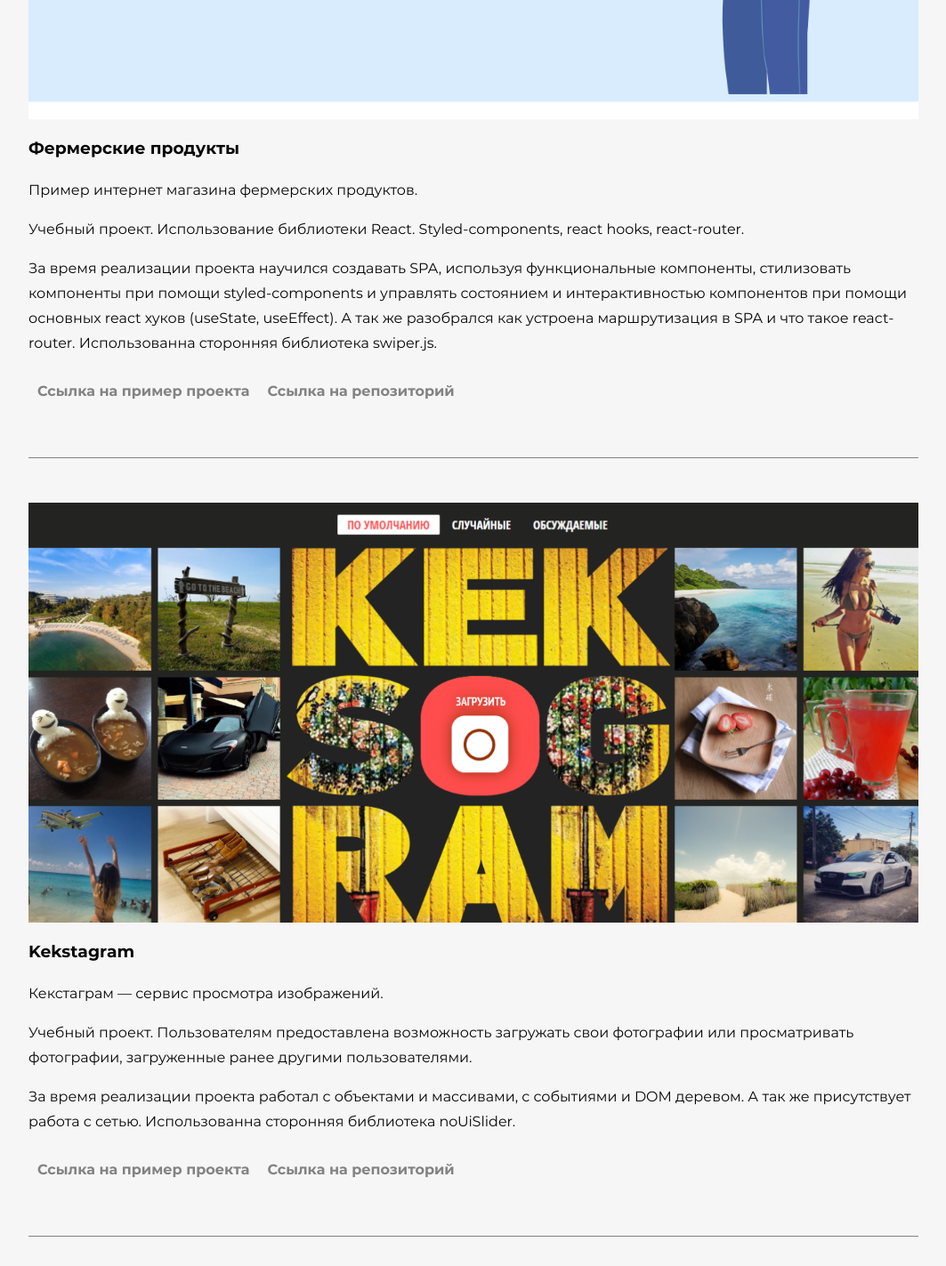
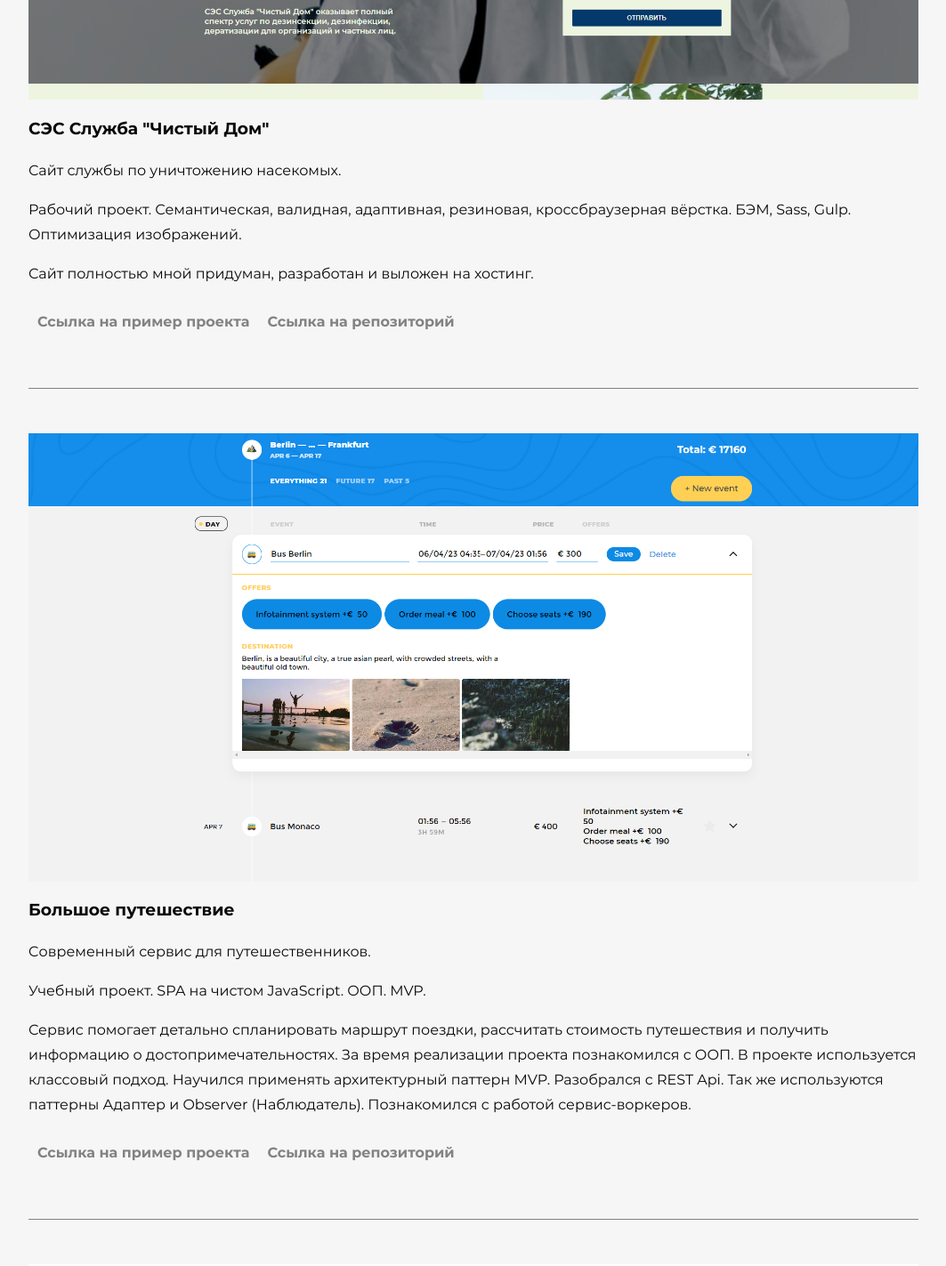
Before and after one commit to DenisJet/my-portfolio, a React (Create React App) app: page / in a window 1280 px wide. Shown: the part 1620-3043 px from the top of the page at 89% size, without its empty margins (108-1171 px from the left). Built offline with nearby package versions, Linux system fonts and the light colour scheme.

Commit message:
add cleanhouse

```diff
--- a/src/components/layout/page-wrapper/page-wrapper.jsx
+++ b/src/components/layout/page-wrapper/page-wrapper.jsx
@@ -2,14 +2,12 @@ import React from 'react';
 import Footer from '../footer/footer';
 import { Main, StyledHeader } from './styled';
 import { Outlet } from 'react-router-dom';
-import ButtonUp from '../../ui/button-up/button-up';
 
 export default function PageWrapper() {
   return (
     <>
       <StyledHeader />
       <Main>
-        <ButtonUp />
         <Outlet />
       </Main>
       <Footer />
--- a/src/moke.js
+++ b/src/moke.js
@@ -1,10 +1,31 @@
 export const projects = [
   {
     id: 0,
+    name: 'СЭС Служба "Чистый Дом"',
+    image: 'images/cleanhouse.png',
+    title: 'Сайт службы по уничтожению насекомых.',
+    description: 'Рабочий проект. Семантическая, валидная, адаптивная, резиновая, кроссбраузерная вёрстка. БЭМ, Sass, Gulp. Оптимизация изображений.',
+    opinion:
+      'Сайт полностью мной придуман, разработан и выложен на хостинг.',
+    link: 'https://cleanhouse-ses.ru',
+    repolink: 'https://github.com/DenisJet/CleanHouse',
+  },
+  {
+    id: 1,
+    name: 'Большое путешествие',
+    image: 'images/big-trip.png',
+    title: 'Cовременный сервис для путешественников.',
+    description: 'Учебный проект. SPA на чистом JavaScript. ООП. MVP.',
+    opinion:
+      'Сервис помогает детально спланировать маршрут поездки, рассчитать стоимость путешествия и получить информацию о достопримечательностях. За время реализации проекта познакомился с ООП. В проекте используется классовый подход. Научился применять архитектурный паттерн MVP. Разобрался с REST Api. Так же используются паттерны Адаптер и Observer (Наблюдатель). Познакомился с работой сервис-воркеров.',
+    link: 'https://denisjet-big-trip.netlify.app/',
+    repolink: 'https://github.com/DenisJet/big-trip',
+  },
+  {
+    id: 2,
     name: 'Фермерские продукты',
     image: 'images/fermers-products.png',
-    title:
-      'Пример интернет магазина фермерских продуктов.',
+    title: 'Пример интернет магазина фермерских продуктов.',
     description:
       'Учебный проект. Использование библиотеки React. Styled-components, react hooks, react-router.',
     opinion:
@@ -13,11 +34,10 @@ export const projects = [
     repolink: 'https://github.com/DenisJet/fermers-products',
   },
   {
-    id: 1,
+    id: 3,
     name: 'Kekstagram',
     image: 'images/kekstagram.png',
-    title:
-      'Кекстаграм — сервис просмотра изображений.',
+    title: 'Кекстаграм — сервис просмотра изображений.',
     description:
       'Учебный проект. Пользователям предоставлена возможность загружать свои фотографии или просматривать фотографии, загруженные ранее другими пользователями.',
     opinion:
@@ -26,7 +46,7 @@ export const projects = [
     repolink: 'https://github.com/DenisJet/Kekstagram',
   },
   {
-    id: 2,
+    id: 4,
     name: 'Keksobooking',
     image: 'images/keksobooking.png',
     title:
@@ -39,7 +59,7 @@ export const projects = [
     repolink: 'https://github.com/DenisJet/Keksobooking',
   },
   {
-    id: 3,
+    id: 5,
     name: 'Drink2Go',
     image: 'images/drink2go.png',
     title: 'Главная страница интернет магазина кофейных напитков.',
```
Also changed, not shown: public/images/big-trip.png (added), public/images/cleanhouse.png (added).
